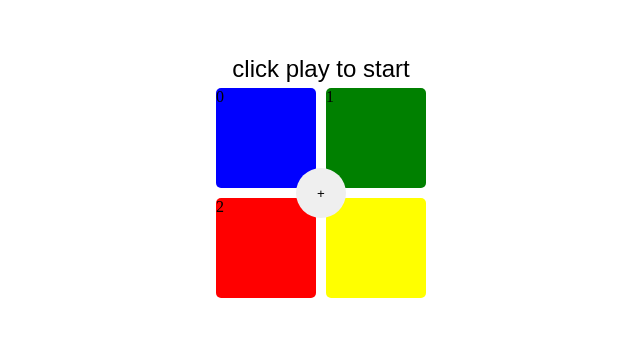
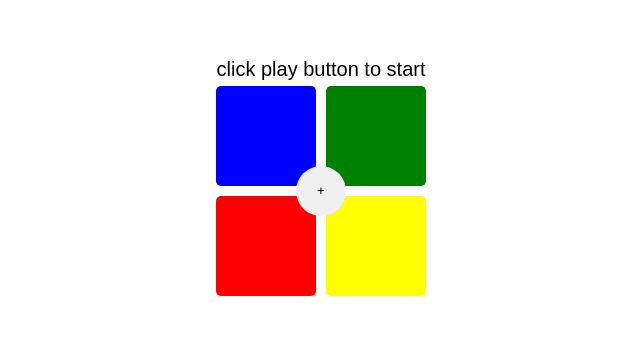
Before and after one commit to Mohamed-faaris/simon-game-react, a React (Vite) app: page / in a window 1280 px wide. Shown: the part 221-558 px from the top of the page, without its empty margins (319-959 px from the left). Built offline with nearby package versions, Linux system fonts and the light colour scheme.

Commit message:
added score system

```diff
--- a/src/App.css
+++ b/src/App.css
@@ -35,7 +35,7 @@
 }
 p{
     font-family: sans-serif;
-    font-size: 1.5rem;
+    font-size: 1.25rem;
     text-align: center;
 }
 
--- a/src/BoxButton.jsx
+++ b/src/BoxButton.jsx
@@ -9,7 +9,7 @@ const BoxButton =(props) => (
                   console.log(props.onClickEvent(props.index), props.index);
                 }}
         >
-          {props.index}
+
         </div>
 );
 
--- a/src/SimonGame.jsx
+++ b/src/SimonGame.jsx
@@ -21,20 +21,18 @@ function SimonGame(props, currentIndex = index) {
 	}
 	function flashOffColor(){
 		setStyle(initStyle);
-		//console.log(colors.current,colors.current[currentIndex],"off",performance.now());
 	}
 
 	function addColor(){
 		colors.current.push(random(4));
 		console.log(colors.current);
-		playSequence(0);
 	}
 
   async function playSequence(currentIndex){
 		flashOnColor(colors.current[currentIndex]);
     await delay(450);
 		flashOffColor();
-		await delay(1200)
+		await delay(200)
     if(currentIndex < score.current)
       await playSequence(currentIndex + 1);
   }
@@ -53,6 +51,7 @@ function SimonGame(props, currentIndex = index) {
         addColor();
         score.current += 1;
         round.current = 0;
+	      playSequence(0);
       }
       return true;
     }
@@ -61,14 +60,17 @@ function SimonGame(props, currentIndex = index) {
   }
 
   return (
-					<div>
-						<p>click play to start</p>
+					<div className={"SimonGame"}>
+						<p>{colors.current.length===0?"click play button to start":`score ${score.current}`}</p>
 	          <div className="Container" >
 	            <BoxButton  color="blue" onClickEvent ={check}  index={0} style={style[0]}/>
 	            <BoxButton  color="green" onClickEvent ={check}  index={1} style={style[1]}/>
 	            <BoxButton  color="red" onClickEvent ={check}  index={2} style={style[2]}/>
 	            <BoxButton  color="yellow" onClickEvent ={check}  index={3} style={style[3]}/>
-	            <button onClick={()=>(addColor())}>+</button>
+	            <button onClick={()=>{
+											if(colors.current.length===0)addColor();
+					            playSequence(0);
+	            }}>+</button>
 	          </div>
 					</div>
     );
```
